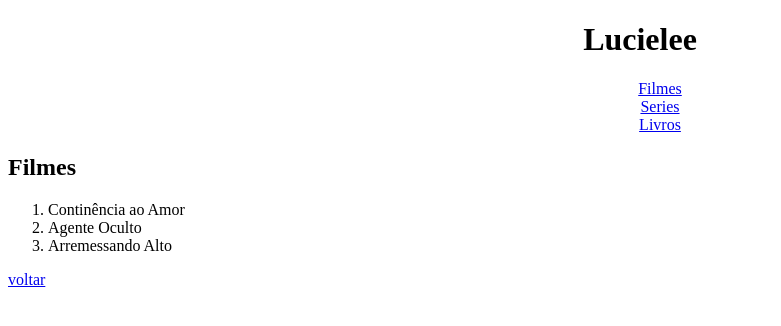
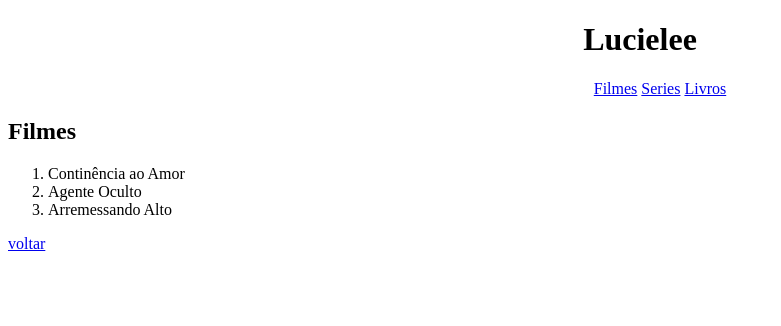
Before and after one commit to Lucielee-mendes/0.2.2, a plain HTML site: page filmes.html in a window 1280 px wide. Shown: the whole page, without its empty margins (0-781 px from the left). Drawn offline with Linux system fonts and the light colour scheme.

Commit message:
1 file modified

```diff
--- a/filmes.html
+++ b/filmes.html
@@ -9,9 +9,9 @@
     <h1>Lucielee</h1>
     <nav>
       <ul>
-        <li><a href="filmes.html">Filmes</a></li>
-        <li><a href="series.html">Series</a></li>
-        <li><a href="livros.html"> Livros </a></li>
+        <a href="filmes.html">Filmes</a>
+        <a href="series.html">Series</a>
+       <a href="livros.html"> Livros </a>
       </ul>
     </nav>
     <h2>Filmes</h2>
```
